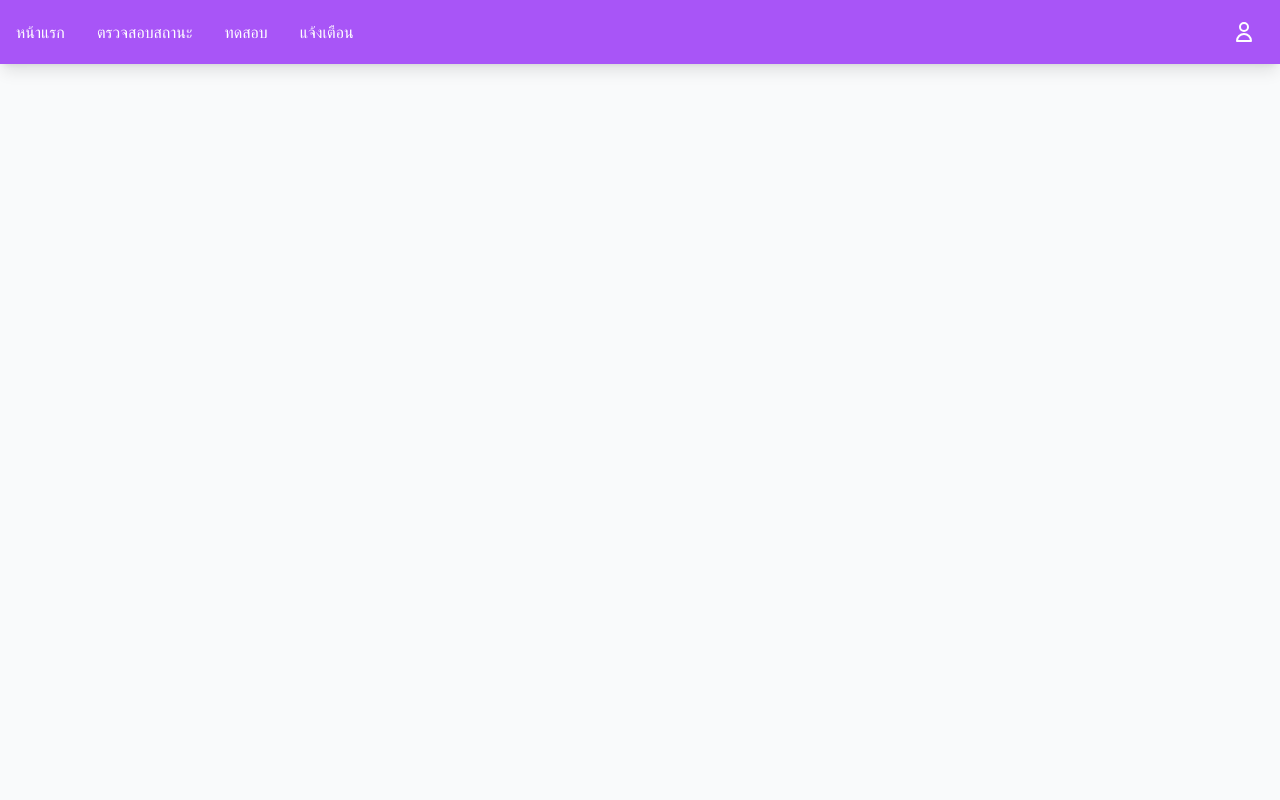
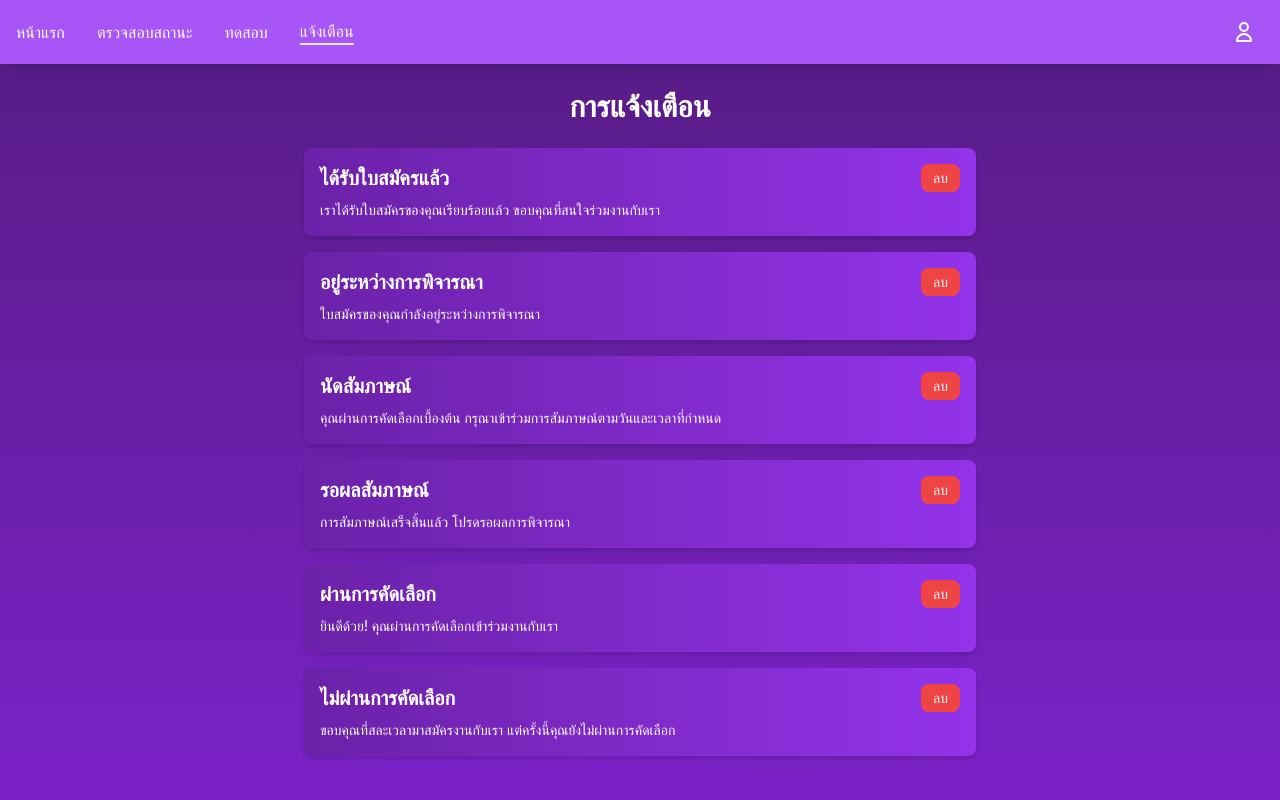
Before and after one commit to 660710180Theerapong/FinalProject-BIS-SA-, a React (Create React App) app in the folder fontend/job_app/: page /notification in a window 1280 px wide. Shown: the top 800 px of the page. Built offline with nearby package versions, Linux system fonts and the light colour scheme.

Commit message:
noti page

```diff
--- a/fontend/job_app/src/App.jsx
+++ b/fontend/job_app/src/App.jsx
@@ -8,6 +8,7 @@ import Register_Page from './pages/Register_Page';
 import Profile_Page from './pages/Profile_Page';
 import Status_Page from './pages/Status_Page';
 import HomePage from './pages/HomePage';
+import NotificationPage from './pages/Notification_Page';
 
 //import UserDashboard from './pages/UserDashboard';
 //import HrDashboard from './pages/HrDashboard';
@@ -31,10 +32,11 @@ function App() {
           <Routes>
             {/* หน้า public */}
             <Route path="/" element={<HomePage />} />
-            <Route path="/" element={<Login_Page setAuth={setAuth} />} />
+            <Route path="/login" element={<Login_Page setAuth={setAuth} />} />
             <Route path="/register" element={<Register_Page />} />
             <Route path="/profile" element={<Profile_Page />} />
             <Route path="/status" element={<Status_Page />} />
+            <Route path="/notification" element={<NotificationPage />} />
             {/* หน้า private สำหรับ user */}
             {/* <Route
               path="/user"
--- a/fontend/job_app/src/components/Navbar_user.jsx
+++ b/fontend/job_app/src/components/Navbar_user.jsx
@@ -47,7 +47,7 @@ const Navbar_user = () => {
               ทดสอบ
             </NavLink>
             <NavLink
-              to="/notificate"
+              to="/notification"
               className={({ isActive }) =>
                 `text-white hover:text-gray-200 transition-colors font-medium ${
                   isActive ? 'text-viridian-600 border-b-2 border-viridian-600' : ''
--- /dev/null
+++ b/fontend/job_app/src/components/NotificationItem.jsx
@@ -0,0 +1,20 @@
+import React from "react";
+
+const NotificationItem = ({ id, title, message, onDelete }) => {
+     return (
+       <div className="bg-gradient-to-r from-purple-800 to-purple-600 text-white p-4 rounded-lg shadow-md mb-4 flex justify-between items-start">
+         <div>
+           <h2 className="text-xl font-semibold mb-2">{title}</h2>
+           <p className="text-sm">{message}</p>
+         </div>
+         <button
+           onClick={() => onDelete(id)}
+           className="ml-4 bg-red-500 hover:bg-red-600 text-white px-3 py-1 rounded-lg text-sm transition-all"
+         >
+           ลบ
+         </button>
+       </div>
+     );
+   };
+
+export default NotificationItem;
--- a/fontend/job_app/src/pages/Login_Page.jsx
+++ b/fontend/job_app/src/pages/Login_Page.jsx
@@ -29,7 +29,7 @@ const Login_Page = () => {
   };
 
   return (
-    <div className="flex items-center justify-center min-h-screen bg-gray-50">
+    <div className="flex items-center justify-center min-h-screen bg-purple-200">
       <div className="bg-white p-8 rounded-lg shadow-md w-full max-w-md">
         <h2 className="text-center text-xl font-semibold text-gray-800 mb-6">
           เข้าสู่ระบบสำหรับผู้สมัครงาน
--- /dev/null
+++ b/fontend/job_app/src/pages/Notification_Page.jsx
@@ -0,0 +1,74 @@
+import React, { useState } from "react";
+import NotificationItem from "../components/NotificationItem";
+
+
+  const NotificationPage = () => {
+    // ใช้ข้อมูลจำลองก่อน (ยังไม่เรียก API)
+    const [notifications, setNotifications] = useState([
+      {
+        id: 1,
+        title: "ได้รับใบสมัครแล้ว",
+        message:
+          'เราได้รับใบสมัครของคุณเรียบร้อยแล้ว ขอบคุณที่สนใจร่วมงานกับเรา'
+      },
+      {
+        id: 2,
+        title: "อยู่ระหว่างการพิจารณา",
+        message: 'ใบสมัครของคุณกำลังอยู่ระหว่างการพิจารณา'
+      },
+      {
+        id: 3,
+        title: "นัดสัมภาษณ์",
+        message:
+          'คุณผ่านการคัดเลือกเบื้องต้น กรุณาเข้าร่วมการสัมภาษณ์ตามวันและเวลาที่กำหนด'
+      },
+      {
+        id: 4,
+        title: "รอผลสัมภาษณ์",
+        message: 'การสัมภาษณ์เสร็จสิ้นแล้ว โปรดรอผลการพิจารณา'
+      },
+      {
+        id: 5,
+        title: "ผ่านการคัดเลือก",
+        message: 'ยินดีด้วย! คุณผ่านการคัดเลือกเข้าร่วมงานกับเรา'
+      },
+      {
+        id: 6,
+        title: "ไม่ผ่านการคัดเลือก",
+        message:
+          'ขอบคุณที่สละเวลามาสมัครงานกับเรา แต่ครั้งนี้คุณยังไม่ผ่านการคัดเลือก'
+      }
+    ]);
+
+    // 🔸 ฟังก์ชันลบแจ้งเตือน
+    const handleDelete = (id) => {
+      setNotifications((prev) => prev.filter((n) => n.id !== id));
+    };
+
+    return (
+      <div className="min-h-screen bg-gradient-to-b from-purple-900 to-purple-700 flex flex-col items-center p-6 text-white">
+        <h1 className="text-3xl font-bold mb-6">การแจ้งเตือน</h1>
+
+        <div className="w-full max-w-2xl space-y-4">
+          {notifications.length > 0 ? (
+            notifications.map((n) => (
+              <NotificationItem
+                key={n.id}
+                id={n.id}
+                title={n.title}
+                message={n.message}
+                onDelete={handleDelete}
+              />
+            ))
+          ) : (
+            <p className="text-center text-gray-200">
+              🎉 ไม่มีการแจ้งเตือนที่ค้างอยู่
+            </p>
+          )}
+        </div>
+      </div>
+    );
+  };
+
+
+export default NotificationPage;
--- a/fontend/job_app/src/pages/Register_Page.jsx
+++ b/fontend/job_app/src/pages/Register_Page.jsx
@@ -42,7 +42,7 @@ const Register_Page = () => {
   };
 
   return (
-    <div className="flex items-center justify-center min-h-screen bg-gray-50">
+    <div className="flex items-center justify-center min-h-screen bg-purple-200">
       <div className="bg-white p-8 rounded-lg shadow-md w-full max-w-md">
         <h2 className="text-center text-xl font-semibold text-gray-800 mb-6">
           สมัครสมาชิกสำหรับผู้สมัครงาน
```
